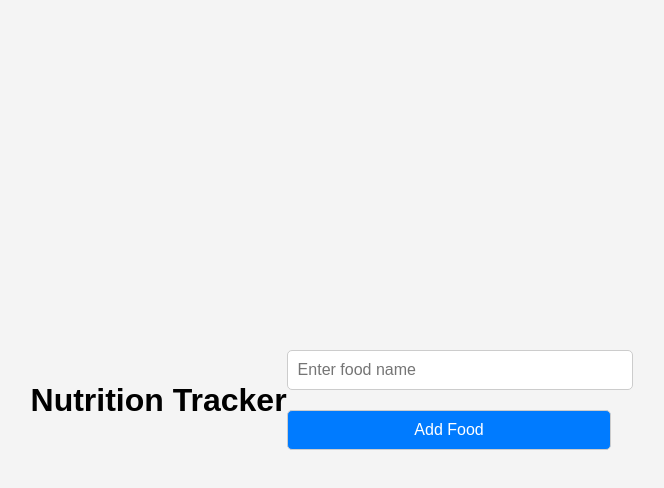
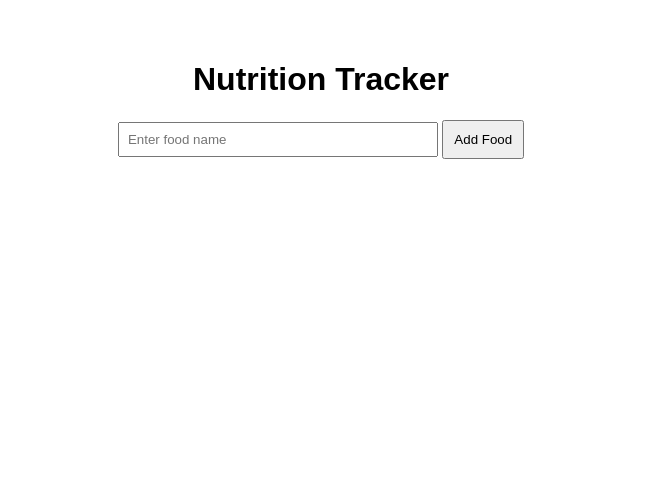
Before and after one commit to tobymarcochris/tupptrack, a plain HTML site: page index.html in a window 1280 px wide. Shown: the whole page, without its empty margins (319-983 px from the left). Drawn offline with Linux system fonts and the light colour scheme.

Commit message:
Update style.css

```diff
--- a/style.css
+++ b/style.css
@@ -1,38 +1,33 @@
-
 body {
     font-family: Arial, sans-serif;
-        background-color: #f4f4f4;
-        margin: 0;
-        padding: 0;
-        display: flex;
-        justify-content: center;
-        align-items: center;
-        height: 100vh;
+    margin: 20px;
+    padding: 20px;
 }
-    .app-container {
-        background-color: #fff;
-        padding: 20px;
-        border-radius: 8px;
-        box-shadow: 0 0 10px rgba(0, 0, 0, 0.1);
-        width: 300px;
+
+h1 {
     text-align: center;
 }
-    input, button {
-        width: 100%;
+
+form {
+    text-align: center;
+    margin-bottom: 20px;
+}
+
+input[type="text"] {
+    padding: 8px;
+    width: 300px;
+}
+
+button {
     padding: 10px;
-        margin: 10px 0;
-        font-size: 16px;
-        border-radius: 5px;
-        border: 1px solid #ccc;
-    }
-    button {
-        background-color: #007bff;
-        color: white;
     cursor: pointer;
 }
-    button:hover {
-        background-color: #0056b3;
-    }
+
 #food-log {
     margin-top: 20px;
 }
+
+#totals {
+    margin-top: 20px;
+    font-weight: bold;
+}
```
Lines whose indentation alone changed are shown as unchanged.
